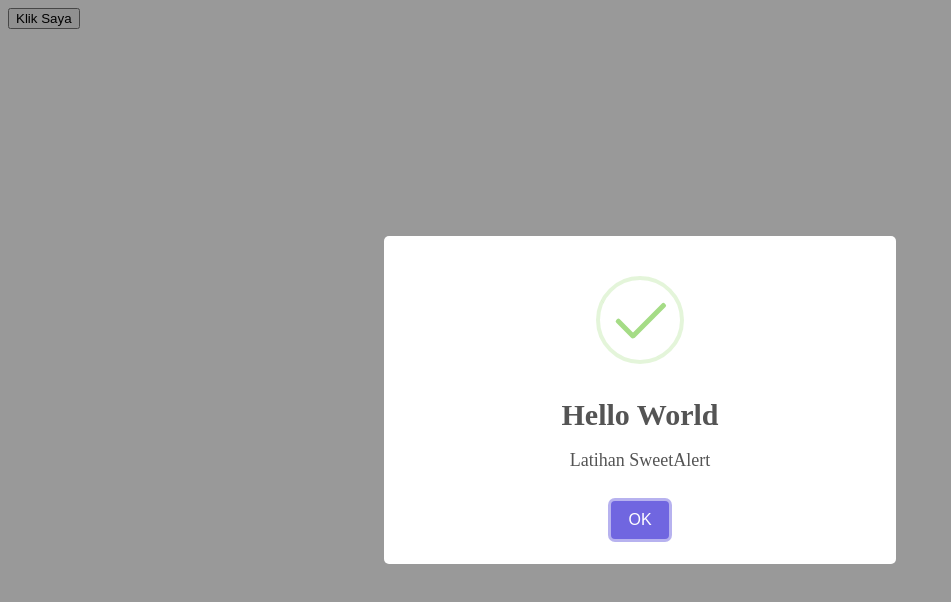
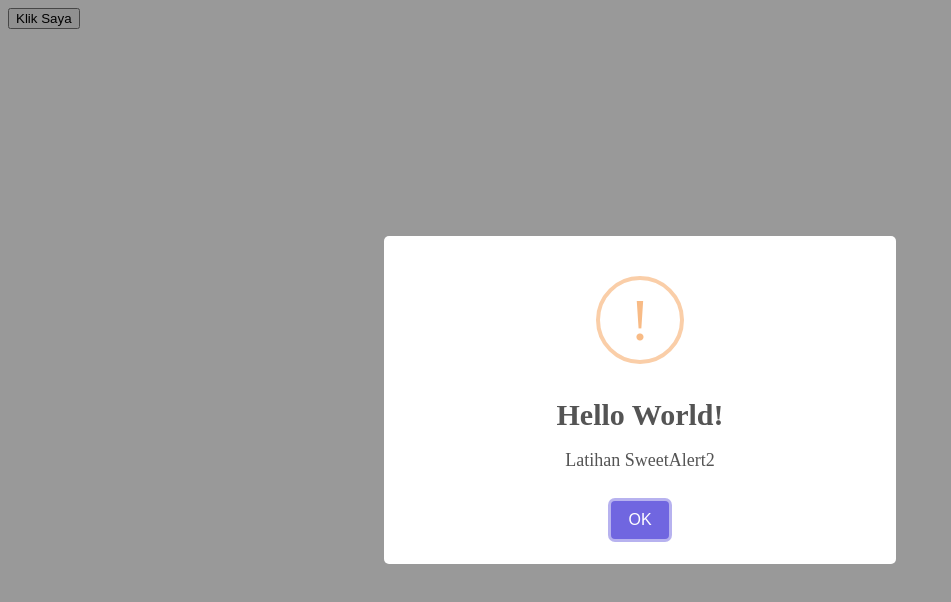
Before and after one commit to randi089/belajar-sweetalert2, a plain HTML site: page index.html in a window 1280 px wide. Both pictures are taken after a click on the button "Klik Saya". Shown: the whole page, without its empty margins (0-951 px from the left). Drawn offline with Linux system fonts and the light colour scheme.

Commit message:
menambahkan file script.js

```diff
--- a/index.html
+++ b/index.html
@@ -6,8 +6,9 @@
     <title>Latihan Sweetalert</title>
 </head>
 <body>
-    <button type="button" id="tombol" onclick="new Swal('Hello World', 'Latihan SweetAlert', 'success')">Klik Saya</button>
+    <button type="button" id="tombol">Klik Saya</button>
 
 <script src="js/sweetalert2.all.min.js"></script>
+<script src="js/script.js"></script>
 </body>
 </html>
--- /dev/null
+++ b/js/script.js
@@ -0,0 +1,8 @@
+const tombol = document.querySelector('#tombol');
+tombol.addEventListener('click', function() {
+    new Swal({
+        title: 'Hello World!',
+        text: 'Latihan SweetAlert2',
+        icon: 'warning'
+    });
+});
```
